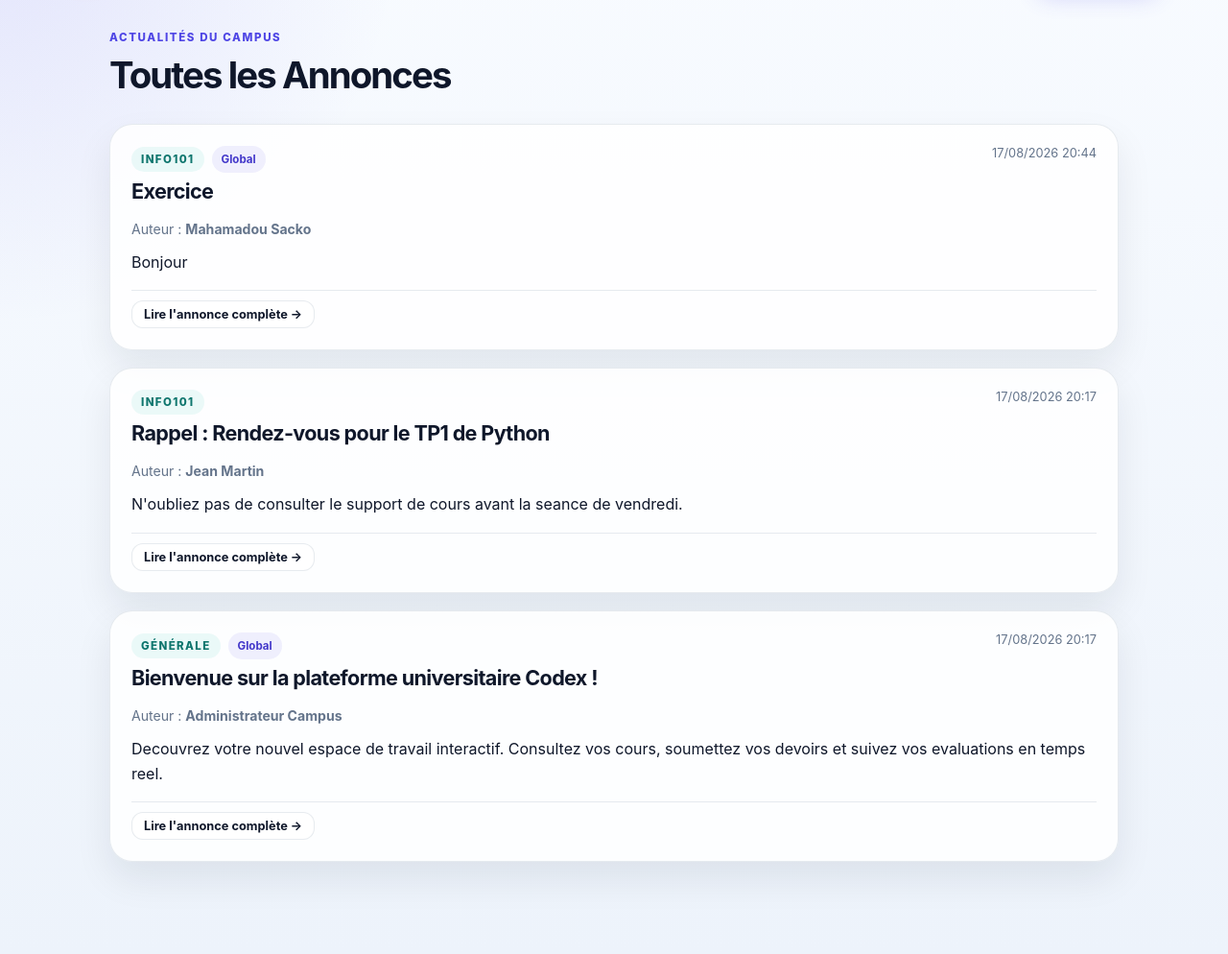
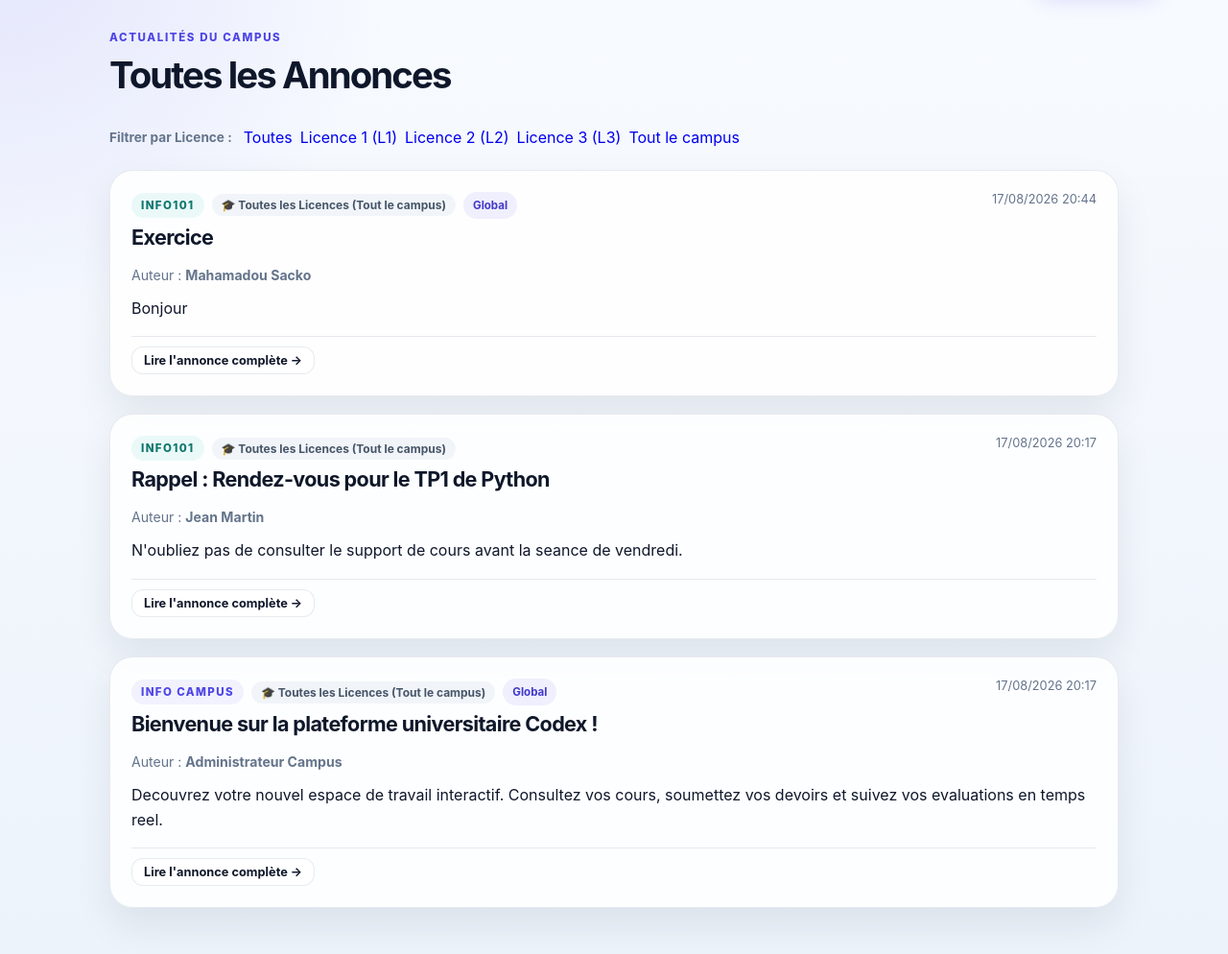
Before and after one commit to Senateur37/University_Platform, a Django app: page /annonces/ in a window 1280 px wide. Shown: the part 78-1072 px from the top of the page at 96% size. Run offline with Django 5.2, Linux system fonts and the light colour scheme; data comes from the database, SQL or seed files in the repository.

Commit message:
feat: ajout du ciblage par Licence pour les cours et les annonces/infos avec notifications filtrees

```diff
--- a/Annonces/admin.py
+++ b/Annonces/admin.py
@@ -1,4 +1,8 @@
 from django.contrib import admin
 from .models import Announcement
 
-admin.site.register(Announcement)
+@admin.register(Announcement)
+class AnnouncementAdmin(admin.ModelAdmin):
+    list_display = ('title', 'licence', 'course', 'author', 'is_global', 'created_at')
+    list_filter = ('licence', 'is_global', 'created_at')
+    search_fields = ('title', 'content', 'author__username')
--- a/Annonces/models.py
+++ b/Annonces/models.py
@@ -4,11 +4,28 @@ from django.conf import settings
 from Cours.models import Course
 
 class Announcement(models.Model):
+    LICENCE_CHOICES = [
+        ("ALL", "Toutes les Licences (Tout le campus)"),
+        ("L1", "Licence 1 (L1)"),
+        ("L2", "Licence 2 (L2)"),
+        ("L3", "Licence 3 (L3)"),
+    ]
     course = models.ForeignKey(
         Course, on_delete=models.CASCADE, related_name="announcements", null=True, blank=True
     )
     title = models.CharField(max_length=200)
     content = models.TextField()
     author = models.ForeignKey(settings.AUTH_USER_MODEL, on_delete=models.CASCADE)
+    licence = models.CharField(
+        max_length=10,
+        choices=LICENCE_CHOICES,
+        default="ALL",
+        blank=True,
+        verbose_name="Licence concernée",
+        help_text="Choisissez la Licence concernée par cette information (ou Toutes les Licences pour tout le campus)."
+    )
     created_at = models.DateTimeField(auto_now_add=True)
     is_global = models.BooleanField(default=False)  # annonce visible par tous
+
+    def __str__(self):
+        return f"{self.title} ({self.get_licence_display()})"
--- a/Annonces/views.py
+++ b/Annonces/views.py
@@ -1,9 +1,11 @@
 from django.contrib import messages
 from django.contrib.auth.decorators import login_required
 from django.shortcuts import get_object_or_404, redirect, render
+from django.db.models import Q
 from django import forms
 
 from Comptes.decorateurs import user_type_required
+from Comptes.models import User, Notification
 from Cours.models import Course
 from .models import Announcement
 
@@ -11,29 +13,66 @@ from .models import Announcement
 class AnnouncementForm(forms.ModelForm):
     class Meta:
         model = Announcement
-        fields = ('course', 'title', 'content', 'is_global')
+        fields = ('course', 'licence', 'title', 'content', 'is_global')
         labels = {
-            'course': 'Cours associé (Laisser vide pour une annonce générale du campus)',
+            'course': 'Cours associé (Optionnel - laisser vide pour une annonce générale du campus)',
+            'licence': 'Licence concernée',
             'title': "Titre de l'annonce",
             'content': 'Contenu de la publication',
             'is_global': 'Rendre visible par tout le campus (Annonce globale)',
         }
+        help_texts = {
+            'licence': 'Choisissez la Licence concernée (L1, L2, L3 ou Toutes les Licences pour tout le campus).',
+        }
 
 
 def announcement_list(request):
+    selected_licence = request.GET.get('licence', '').strip()
+    user = request.user
+
     try:
-        announcements = list(Announcement.objects.select_related('course', 'author').order_by('-created_at'))
+        queryset = Announcement.objects.select_related('course', 'author').order_by('-created_at')
+
+        # Si l'utilisateur est un étudiant, filtrer les annonces pour sa Licence ou Tout le campus
+        if user.is_authenticated and user.user_type == 'student':
+            student_filter = Q(licence='ALL') | Q(licence='') | Q(licence__isnull=True)
+            if user.licence:
+                student_filter |= Q(licence=user.licence)
+            if hasattr(user, 'enrolled_courses'):
+                student_filter |= Q(course__in=user.enrolled_courses.all())
+            queryset = queryset.filter(student_filter)
+
+        if selected_licence:
+            if selected_licence == 'ALL':
+                queryset = queryset.filter(licence='ALL')
+            else:
+                queryset = queryset.filter(licence=selected_licence)
+
+        announcements = list(queryset)
     except Exception:
         announcements = []
-    return render(request, 'announcements/list.html', {'announcements': announcements})
+
+    return render(request, 'announcements/list.html', {
+        'announcements': announcements,
+        'selected_licence': selected_licence,
+        'licence_choices': Announcement.LICENCE_CHOICES,
+    })
 
 
 def announcement_detail(request, pk):
     announcement = get_object_or_404(Announcement.objects.select_related('course', 'author'), pk=pk)
     is_author = request.user.is_authenticated and (request.user == announcement.author or request.user.user_type == 'admin')
+
+    # Vérifier la correspondance de licence pour information de l'étudiant
+    is_student_match = True
+    if request.user.is_authenticated and request.user.user_type == 'student':
+        if announcement.licence and announcement.licence != 'ALL' and request.user.licence:
+            is_student_match = (request.user.licence == announcement.licence)
+
     return render(request, 'announcements/detail.html', {
         'announcement': announcement,
         'is_author': is_author,
+        'is_student_match': is_student_match,
     })
 
 
@@ -49,16 +88,20 @@ def announcement_create(request):
         announcement.author = request.user
         announcement.save()
 
-        # Create notifications for students
-        from Comptes.models import Notification
+        # Envoi ciblé des notifications aux étudiants selon la Licence
         from django.urls import reverse
         link = reverse('announcement_detail', args=[announcement.pk])
+
         if announcement.course:
             recipients = announcement.course.students.exclude(pk=request.user.pk)
             code_text = f" ({announcement.course.code})"
         else:
             recipients = User.objects.filter(user_type='student').exclude(pk=request.user.pk)
-            code_text = " (Campus)"
+            if announcement.licence and announcement.licence != 'ALL':
+                recipients = recipients.filter(licence=announcement.licence)
+                code_text = f" ({announcement.licence})"
+            else:
+                code_text = " (Campus)"
 
         notifs = [
             Notification(
--- a/Comptes/views.py
+++ b/Comptes/views.py
@@ -208,7 +208,10 @@ def dashboard(request):
         courses = user.enrolled_courses.select_related('teacher').all()
         assignments = Assignment.objects.filter(course__in=courses).select_related('course').order_by('due_date')
         submissions = {sub.assignment_id: sub for sub in Submission.objects.filter(student=user)}
-        announcements = Announcement.objects.filter(Q(is_global=True) | Q(course__in=courses)).select_related('course', 'author').order_by('-created_at')[:5]
+        announcement_filter = Q(course__in=courses) | Q(licence='ALL') | Q(licence='') | Q(licence__isnull=True)
+        if user.licence:
+            announcement_filter |= Q(licence=user.licence)
+        announcements = Announcement.objects.filter(announcement_filter).select_related('course', 'author').order_by('-created_at')[:5]
 
         avg_grade = Submission.objects.filter(student=user, grade__isnull=False).aggregate(Avg('grade'))['grade__avg']
         stats = {
--- a/Cours/views.py
+++ b/Cours/views.py
@@ -28,9 +28,12 @@ class CourseForm(forms.ModelForm):
             'title': 'Titre du cours',
             'code': 'Code du cours (ex: INFO101)',
             'category': 'Filière / Catégorie',
-            'licence': 'Niveau / Licence requis',
+            'licence': 'Licence concernée (Niveau requis)',
             'description': 'Description du cours',
             'teacher': 'Enseignant responsable',
+        }
+        help_texts = {
+            'licence': 'Indiquez quelle Licence ce cours concerne (Licence 1, Licence 2, Licence 3 ou Toutes les Licences).',
         }
 
 
--- a/templates/announcements/list.html
+++ b/templates/announcements/list.html
@@ -6,10 +6,25 @@
     <div>
       <div class="eyebrow">Actualités du Campus</div>
       <h1>Toutes les Annonces</h1>
+      {% if user.is_authenticated and user.user_type == 'student' and user.licence %}
+      <p class="muted" style="margin:4px 0 0;font-size:0.9rem;">
+        Affichage adapté à votre promotion : <strong>{{ user.get_licence_display }}</strong> &amp; annonces campus.
+      </p>
+      {% endif %}
     </div>
     {% if user.is_teacher_or_admin %}
     <a class="button primary" href="{% url 'announcement_create' %}">+ Publier une annonce</a>
     {% endif %}
+  </div>
+
+  <!-- Filter Licence Tabs -->
+  <div style="display:flex;align-items:center;gap:8px;flex-wrap:wrap;padding:4px 0;">
+    <span style="font-size:0.85rem;font-weight:700;color:var(--muted);margin-right:4px;">Filtrer par Licence :</span>
+    <a href="{% url 'announcement_list' %}" class="filter-tab {% if not selected_licence %}active{% endif %}">Toutes</a>
+    <a href="{% url 'announcement_list' %}?licence=L1" class="filter-tab {% if selected_licence == 'L1' %}active{% endif %}">Licence 1 (L1)</a>
+    <a href="{% url 'announcement_list' %}?licence=L2" class="filter-tab {% if selected_licence == 'L2' %}active{% endif %}">Licence 2 (L2)</a>
+    <a href="{% url 'announcement_list' %}?licence=L3" class="filter-tab {% if selected_licence == 'L3' %}active{% endif %}">Licence 3 (L3)</a>
+    <a href="{% url 'announcement_list' %}?licence=ALL" class="filter-tab {% if selected_licence == 'ALL' %}active{% endif %}">Tout le campus</a>
   </div>
 
   <div class="list-stack">
@@ -17,8 +32,17 @@
     <article class="announce-card">
       <div class="announce-top">
         <div>
-          <div style="display:flex;gap:8px;align-items:center;margin-bottom:6px;">
-            <span class="announce-tag">{{ announcement.course.code|default:'Générale' }}</span>
+          <div style="display:flex;gap:8px;align-items:center;margin-bottom:6px;flex-wrap:wrap;">
+            {% if announcement.course %}
+            <span class="announce-tag">{{ announcement.course.code }}</span>
+            {% else %}
+            <span class="announce-tag" style="background:rgba(99,102,241,0.08);color:#4f46e5;">Info Campus</span>
+            {% endif %}
+
+            <span class="mini-pill" style="{% if announcement.licence == 'L1' %}background:#e0e7ff;color:#4338ca;{% elif announcement.licence == 'L2' %}background:#dcfce7;color:#15803d;{% elif announcement.licence == 'L3' %}background:#fef3c7;color:#b45309;{% else %}background:#f1f5f9;color:#475569;{% endif %}font-weight:700;padding:4px 10px;border-radius:999px;font-size:0.75rem;">
+              🎓 {{ announcement.get_licence_display|default:'Toutes les Licences' }}
+            </span>
+
             {% if announcement.is_global %}<span class="pill info" style="font-size:0.72rem;">Global</span>{% endif %}
           </div>
           <h2><a href="{% url 'announcement_detail' announcement.pk %}" style="color:inherit;">{{ announcement.title }}</a></h2>
@@ -27,7 +51,7 @@
       </div>
       <p class="muted" style="font-size:0.88rem;">Auteur : <strong>{{ announcement.author.get_full_name|default:announcement.author.username }}</strong></p>
       <p style="line-height:1.6;">{{ announcement.content|truncatewords:40 }}</p>
-      <div style="margin-top:12px;padding-top:10px;border-top:1px solid var(--line);display:flex;justify-content:space-between;align-items:center;">
+      <div style="margin-top:12px;padding-top:10px;border-top:1px solid var(--line);display:flex;justify-content:space-between;align-items:center;flex-wrap:wrap;gap:8px;">
         <a href="{% url 'announcement_detail' announcement.pk %}" class="button secondary" style="padding:6px 12px;font-size:0.8rem;">Lire l'annonce complète →</a>
         {% if user.is_teacher_or_admin %}
         <div style="display:flex;gap:6px;">
@@ -39,8 +63,8 @@
     </article>
     {% empty %}
     <article class="announce-card empty-state">
-      <h2>Aucune annonce publiée.</h2>
-      <p class="muted">Les annonces apparaîtront ici dès leur publication.</p>
+      <h2>Aucune annonce trouvée.</h2>
+      <p class="muted">Aucune publication ne correspond aux critères sélectionnés.</p>
     </article>
     {% endfor %}
   </div>
```
Also changed, not shown: Comptes/tests.py (+49 -0 lines), templates/announcements/detail.html (+10 -1 lines), templates/dashboard.html (+7 -2 lines), Annonces/migrations/0003_announcement_licence.py (added).
